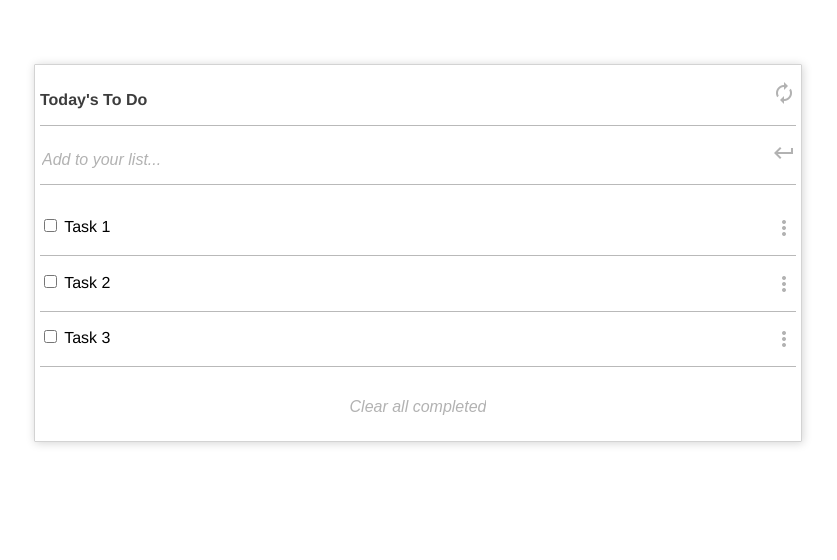
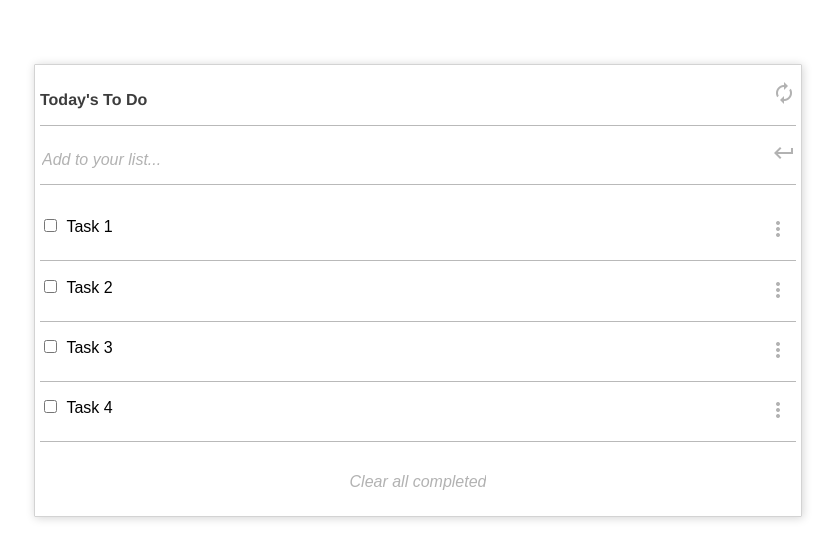
Before and after one commit to chelmerrox/to-do-list, a website built with webpack: page src/index.html in a window 1280 px wide. Shown: the whole page, without its empty margins (222-1059 px from the left). Built offline with nearby package versions, Linux system fonts and the light colour scheme.

Commit message:
Refactor code for the list of tasks

```diff
--- a/src/index.js
+++ b/src/index.js
@@ -16,6 +16,11 @@ const tasks = [{
     description: 'Task 3',
     completed: false,
     index: 3
+  },
+  {
+    description: 'Task 4',
+    completed: false,
+    index: 4
   }
 ];
 
@@ -25,9 +30,11 @@ tasks.forEach((task) => {
   li.innerHTML = `
     <div class="task">
       <input type="checkbox" id="task-${task.index}" name="task-${task.index}" value=""/>
-      <label for="task-${task.index}">Task ${task.index}</label>
+      <input type="text" name="task-${task.index} value="${task.description}" placeholder="${task.description}"/>
     </div>
-    <i class="material-icons">more_vert</i>
+    <button>
+      <i class="material-icons">more_vert</i>
+    </button>
   `;
 
   ul.appendChild(li);
--- a/src/style.css
+++ b/src/style.css
@@ -91,6 +91,20 @@ ul li {
   border-bottom: 1px solid #b9b9b9;
 }
 
+ul li input[type="text"] {
+  border: none;
+}
+
+ul li input[type="text"]::placeholder {
+  color: black;
+  font-size: medium;
+}
+
+ul li button {
+  border: none;
+  background-color: white;
+}
+
 ul li .material-icons {
   color: #b2b2b2;
 }
```
Also changed, not shown: dist/main.js.
